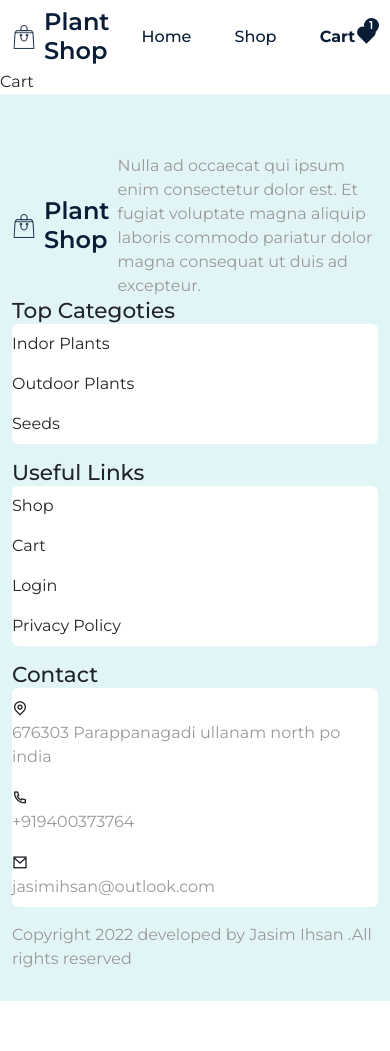
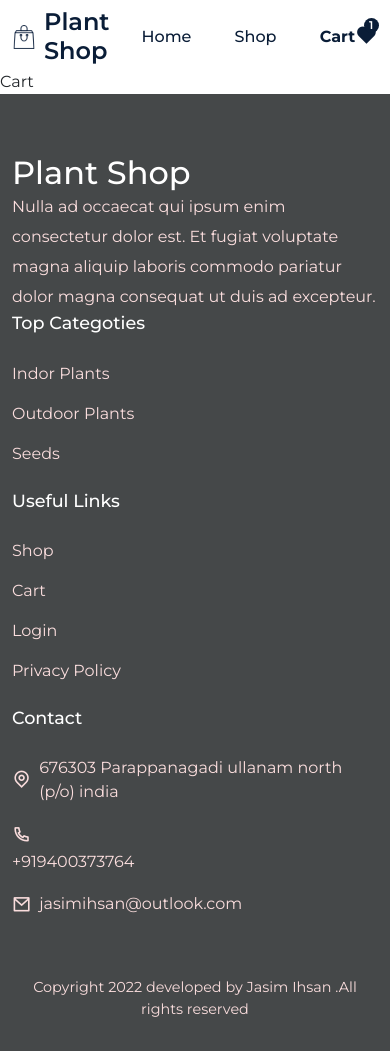
Before and after one commit to lucidethinker/PlantShop, a React (Create React App) app: page /cart in a window 390 px wide. Shown: the top 1051 px of the page. Before the commit the page ends 1001 px from the top, so only its background shows below. Built offline with nearby package versions, Linux system fonts and the light colour scheme.

Commit message:
responsiveness added 👍🏿

```diff
--- a/src/components/Footer/Footer.jsx
+++ b/src/components/Footer/Footer.jsx
@@ -1,6 +1,5 @@
 import React from 'react'
 import './footer.css'
-import logo from '../../assets/images/eco-logo.png'
 import { Container,Row,Col,ListGroup,ListGroupItem } from 'reactstrap'
 import{Link} from 'react-router-dom'
 
@@ -12,17 +11,15 @@ const Footer = () => {
     <Container>
       <Row>
         <Col lg='4'>
-        <div className="logo">
-            <img src={logo} alt="logo" />
+
             <div>
-              <h1>Plant Shop</h1>
+              <h1 className="text-white">Plant Shop</h1>
           </div>
           <p className="footer__text">
             Nulla ad occaecat qui ipsum enim
             consectetur dolor est.
             Et fugiat voluptate magna aliquip laboris commodo pariatur dolor magna consequat ut duis ad excepteur.
           </p>
-        </div>
         </Col>
         <Col lg='3'>
           <div className="footer__quick-links">
@@ -76,17 +73,16 @@ const Footer = () => {
         <Col lg='1'>
         <div className="footer__quick-links">
             <h4 className="quick__link-title">Contact</h4>
-            <ListGroup className="mb-3">
-              <ListGroupItem className="ps-0 border-0">
+            <ListGroup className="footer__contact">
+              <ListGroupItem className="ps-0 border-0 d-flex align-items-center gap-2">
               <span><i class="ri-map-pin-line"></i></span>
-              <p>676303 Parappanagadi ullanam north po india</p>
+              <p>676303 Parappanagadi ullanam north (p/o) india</p>
               </ListGroupItem>
               <ListGroupItem className="ps-0 border-0">
               <span><i class="ri-phone-line"></i></span>
               <p>+919400373764</p>
               </ListGroupItem>
-
-              <ListGroupItem className="ps-0 border-0">
+              <ListGroupItem className="ps-0 border-0 d-flex align-items-center gap-2">
               <span><i class="ri-mail-line"></i></span>
               <p>jasimihsan@outlook.com</p>
               </ListGroupItem>
--- a/src/components/Footer/footer.css
+++ b/src/components/Footer/footer.css
@@ -1,5 +1,44 @@
 .footer {
     padding-top: 60px;
     padding-bottom: 30px;
-    background: rgb(226, 245, 246);
+    background: rgb(69, 72, 73);
 }
+
+.footer__text {
+    line-height: 30px;
+    color: rgb(250, 221, 221);
+}
+
+.footer__quick-links ul li {
+    background: transparent !important;
+}
+
+.footer__quick-links ul li a {
+    color: rgb(250, 221, 221);
+}
+
+.quick__link-title {
+    margin-bottom: 20px;
+    color: #fff;
+    font-size: 1.1rem;
+}
+
+.footer__contact li,
+.footer__contact li p {
+    color: rgb(250, 221, 221);
+}
+
+.footer__contact li span {
+    font-size: 1.2rem;
+}
+
+.footer__content li p {
+    font-style: 9re;
+}
+
+.footer__copyright {
+    color: rgb(250, 221, 221);
+    font-size: .9rem;
+    margin-top: 50px;
+    text-align: center;
+}
--- a/src/components/Header/Header.jsx
+++ b/src/components/Header/Header.jsx
@@ -1,4 +1,4 @@
-import React from 'react'
+import React,{useRef,useEffect} from 'react'
 import { NavLink } from 'react-router-dom'
 import './header.css'
 import logo from '../../assets/images/eco-logo.png'
@@ -24,7 +24,35 @@ const nav__link = [
 ]
 
 const Header = () => {
-  return <header className="header">
+
+  const headerRef = useRef(null)
+
+  const menuRef = useRef(null)
+
+
+
+  const stickyHeaderFunc = () =>{
+    window.addEventListener('scroll',()=>{
+      if(document.body.scrollTop > 80 || document.documentElement.scrollTop>80)
+      {
+        headerRef.current.classList.add('sticky__header')
+      }else{
+        headerRef.current.classList.remove('sticky__header')
+
+      }
+    })
+  }
+
+ useEffect(()=>{
+ stickyHeaderFunc()
+
+ return ()=>window.removeEventListener('scroll',stickyHeaderFunc)
+
+
+  })
+  const menuToggle = ()=> menuRef.current.classList.toggle('active__menu ')
+
+  return <header className="header" ref={headerRef}>
     <Container>
       <Row>
         <div className="nav__wrapper">
@@ -34,7 +62,7 @@ const Header = () => {
               <h1>Plant Shop</h1>
           </div>
         </div>
-          <div className="navigation">
+          <div className="navigation" ref={menuRef} onClick={menuToggle}>
            <ul className="menu">
 
             {
@@ -67,15 +95,12 @@ const Header = () => {
             <span>
               <motion.img whileTap={{scale:1.2}} src={usericon} alt="userimage" />
             </span>
-          </div>
-
-          <div className="mobile__menu">
-            <span>
+            <div className="mobile__menu">
+            <span onClick={menuToggle}>
             <i class="ri-menu-line"></i>
             </span>
           </div>
-
-
+          </div>
         </div>
       </Row>
     </Container>
--- a/src/components/Header/header.css
+++ b/src/components/Header/header.css
@@ -90,3 +90,67 @@
         .nav__active {
             font-weight: 700 !important;
         }
+
+        .sticky__header {
+            width: 100%;
+            height: 100%;
+            line-height: 70px;
+            position: sticky;
+            top: 0;
+            left: 0;
+            z-index: 999;
+            box-shadow: 3px 3px 8px -3px #ddd;
+            background: #fff;
+        }
+
+        @mediaonly screen and (max-width: 768px) {
+            .navgation {
+                position: fixed;
+                top: 0;
+                left: 0;
+                width: 100%;
+                height: 100%;
+                background: black;
+                z-index: 9999;
+                display: none;
+            }
+            .menu {
+                position: absolute;
+                top: 0;
+                right: 0;
+                width: 250px;
+                height: 100px;
+                background: #fff;
+                z-index: 9999;
+                flex-direction: column;
+                align-items: center;
+            }
+            .active__menu {
+                display: block;
+            }
+            .mobile__menu {
+                display: block;
+            }
+            .logo img {
+                width: 1rem;
+                height: 1rem;
+            }
+            .mobile__menu span i {
+                font: size 1.1em !important;
+            }
+            .logo h1 {
+                font-size: 1rem;
+            }
+            .fav__icon i,
+            .cart__icon i {
+                font-size: 1.2rem !important;
+            }
+            .nav__icons span img {
+                width: 1.4rem;
+                height: 1.4rem;
+            }
+            .header {
+                width: 100%;
+                height: 60
+            }
+        }
--- a/src/services/services.css
+++ b/src/services/services.css
@@ -27,3 +27,26 @@
     margin-top: 5px;
     color: #222;
 }
+
+@media only screen and (max-width:992px) {
+    .service__item span i {
+        font-size: 1.8rem;
+        padding: 5px;
+    }
+    .service__item h3 {
+        font-size: 1rem;
+    }
+    .service__item {
+        padding: 10px;
+    }
+}
+
+@media only screen and (max-width:768px) {
+    .service__item {
+        margin-bottom: 1.5rem;
+    }
+    .service__item span i {
+        font-size: 1.5rem;
+        padding: 5px;
+    }
+}
--- a/src/styles/home.css
+++ b/src/styles/home.css
@@ -58,3 +58,28 @@
 .store__btn a:hover {
     color: var(--primary-color);
 }
+
+@media only screen and (max-width:992px) {
+    .hero_content h2 {
+        font-size: 2rem;
+    }
+}
+
+@media only screen and (max-width:768px) {
+    .hero_content h2 {
+        font-size: 1.6rem;
+    }
+    .hero_content p {
+        font-size: .9rem;
+    }
+    .buy__btn {
+        font-size: 0.9rem;
+    }
+}
+
+@media only screen and (max-width:576px) {
+    .hero_content {
+        padding-top: 0;
+        margin-bottom: 40px;
+    }
+}
```
